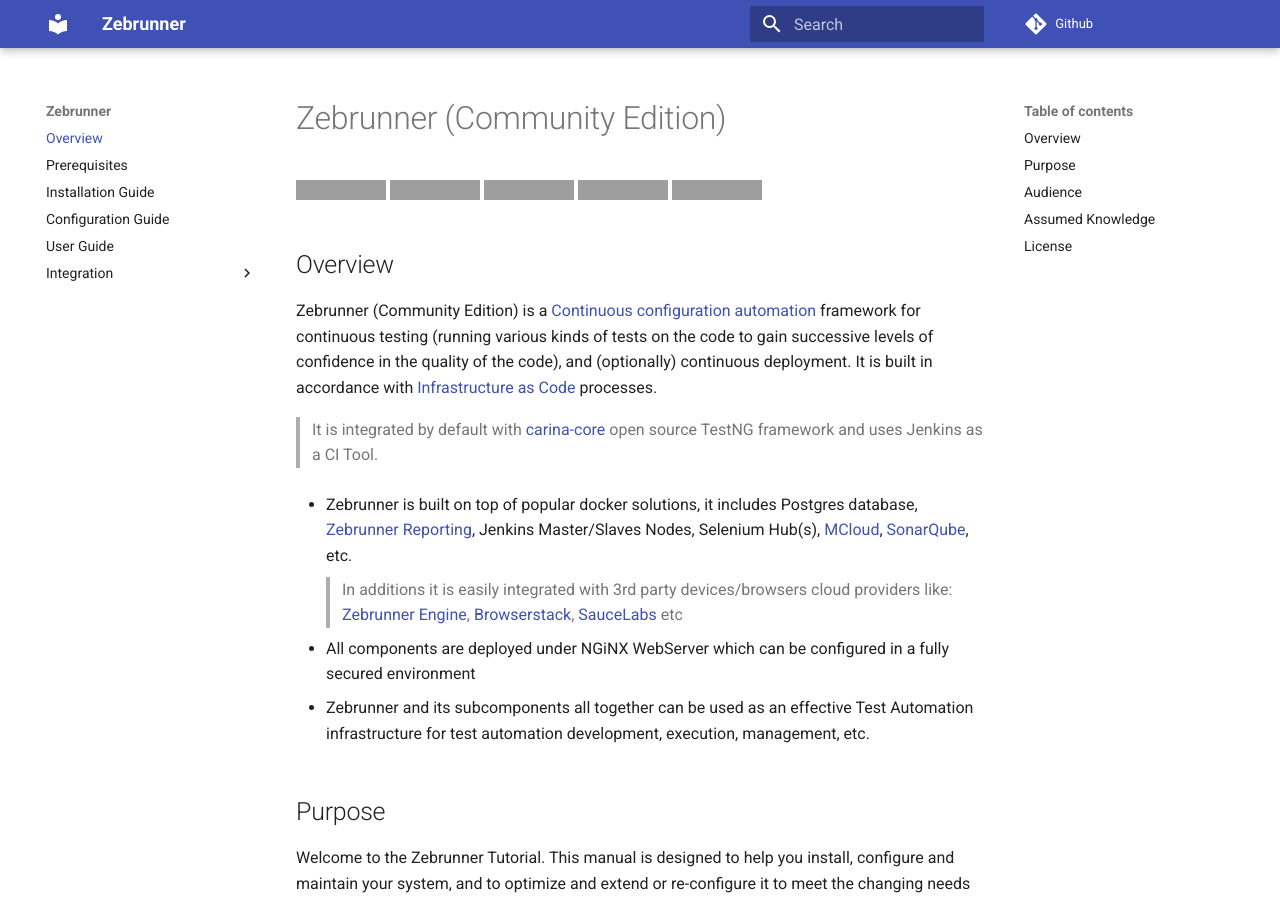
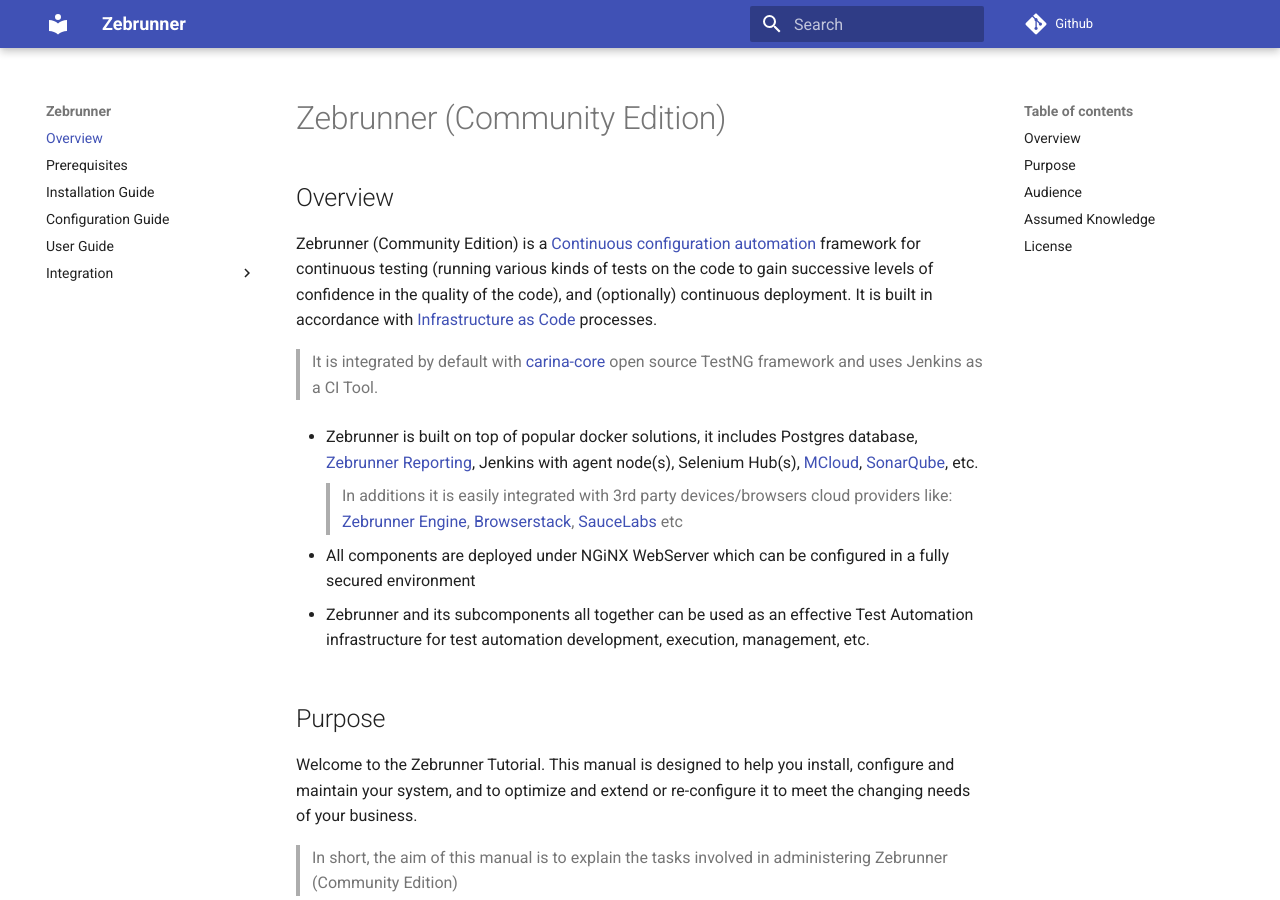
Before and after one commit to zebrunner/community-edition, an MkDocs documentation site: the page built from docs/index.md, in a window 1280 px wide and 900 px high. Built offline with MkDocs 1.6.1 and Material for MkDocs 9.7.7, drawn with Linux system fonts in a browser that asks for light colours; comment, search, counter and statistics services are not loaded; old or Windows-style settings are respelled for this version of MkDocs; grey boxes are pictures that could not be loaded.

Commit message:
Update index.md

```diff
--- a/docs/index.md
+++ b/docs/index.md
@@ -1,17 +1,11 @@
 Zebrunner (Community Edition)
 ==================
-
-[![zafira pulls](https://img.shields.io/docker/pulls/qaprosoft/zafira.svg?label=zafira%20pulls)](https://hub.docker.com/r/qaprosoft/zafira/)
-[![rabbitmq pulls](https://img.shields.io/docker/pulls/qaprosoft/rabbitmq.svg?label=rabbitmq%20pulls)](https://hub.docker.com/r/qaprosoft/rabbitmq/)
-[![jenkins-master pulls](https://img.shields.io/docker/pulls/qaprosoft/jenkins-master.svg?label=jenkins-master%20pulls)](https://hub.docker.com/r/qaprosoft/jenkins-master/)
-[![jenkins-slave pulls](https://img.shields.io/docker/pulls/qaprosoft/jenkins-slave.svg?label=jenkins-slave%20pulls)](https://hub.docker.com/r/qaprosoft/jenkins-slave/)
-[![postgres pulls](https://img.shields.io/docker/pulls/qaprosoft/postgres.svg?label=postgres%20pulls)](https://hub.docker.com/r/qaprosoft/postgres/)
 
 ## Overview
 Zebrunner (Community Edition) is a [Continuous configuration automation](https://en.wikipedia.org/wiki/Infrastructure_as_code#Continuous_configuration_automation) framework for continuous testing (running various kinds of tests on the code to gain successive levels of confidence in the quality of the code), and (optionally) continuous deployment. It is built in accordance with [Infrastructure as Code](https://en.wikipedia.org/wiki/Infrastructure_as_code) processes.
 > It is integrated by default with [carina-core](http://www.carina-core.io) open source TestNG framework and uses Jenkins as a CI Tool.
 
-* Zebrunner is built on top of popular docker solutions, it includes Postgres database, [Zebrunner Reporting](https://zebrunner.com/), Jenkins Master/Slaves Nodes, Selenium Hub(s), [MCloud](https://github.com/zebrunner/mcloud), [SonarQube](https://github.com/zebrunner/sonarqube), etc.
+* Zebrunner is built on top of popular docker solutions, it includes Postgres database, [Zebrunner Reporting](https://zebrunner.com/), Jenkins with agent node(s), Selenium Hub(s), [MCloud](https://zebrunner.com/products/mobile-testing-farm/), [SonarQube](https://github.com/zebrunner/sonarqube), etc.
   > In additions it is easily integrated with 3rd party devices/browsers cloud providers like: [Zebrunner Engine](https://zebrunner.com/), [Browserstack](https://www.browserstack.com/), [SauceLabs](https://saucelabs.com/) etc
 
 * All components are deployed under NGiNX WebServer which can be configured in a fully secured environment
```
